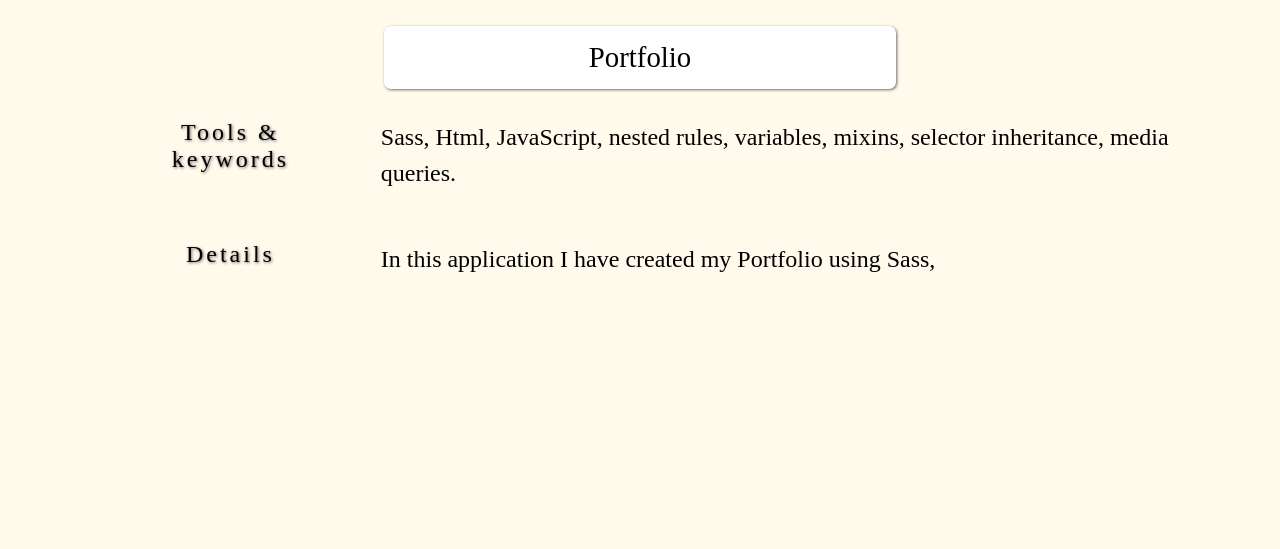
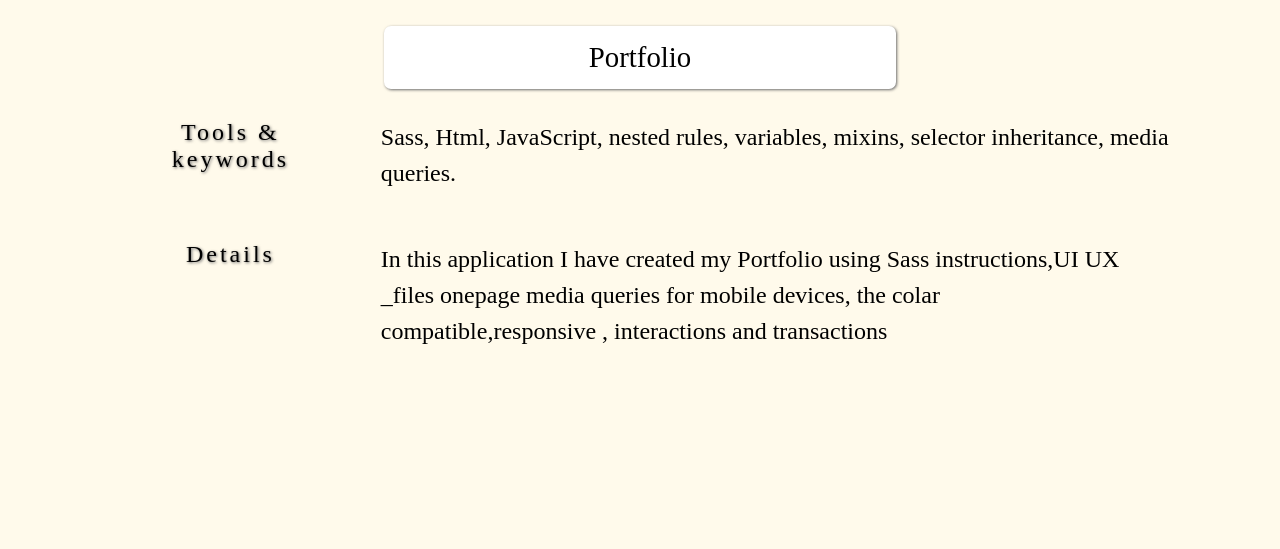
Before and after one commit to badiazamane/Portfolio, a website: page projects-details-pages/project2-details.html in a window 1280 px wide. Shown: the part 114-663 px from the top of the page. Drawn offline with Linux system fonts and the light colour scheme.

Commit message:
add details

```diff
--- a/projects-details-pages/project2-details.html
+++ b/projects-details-pages/project2-details.html
@@ -45,7 +45,8 @@
       <div class="details">
         <span class="details-title">Details </span>
         <span class="details-paragraph"
-          >In this application I have created my Portfolio using Sass,
+          >In this application I have created my Portfolio using Sass
+          instructions,UI UX _files onepage media queries for mobile devices, the colar compatible,responsive , interactions and transactions</span>
         </span>
       </div>
     </main>
```
